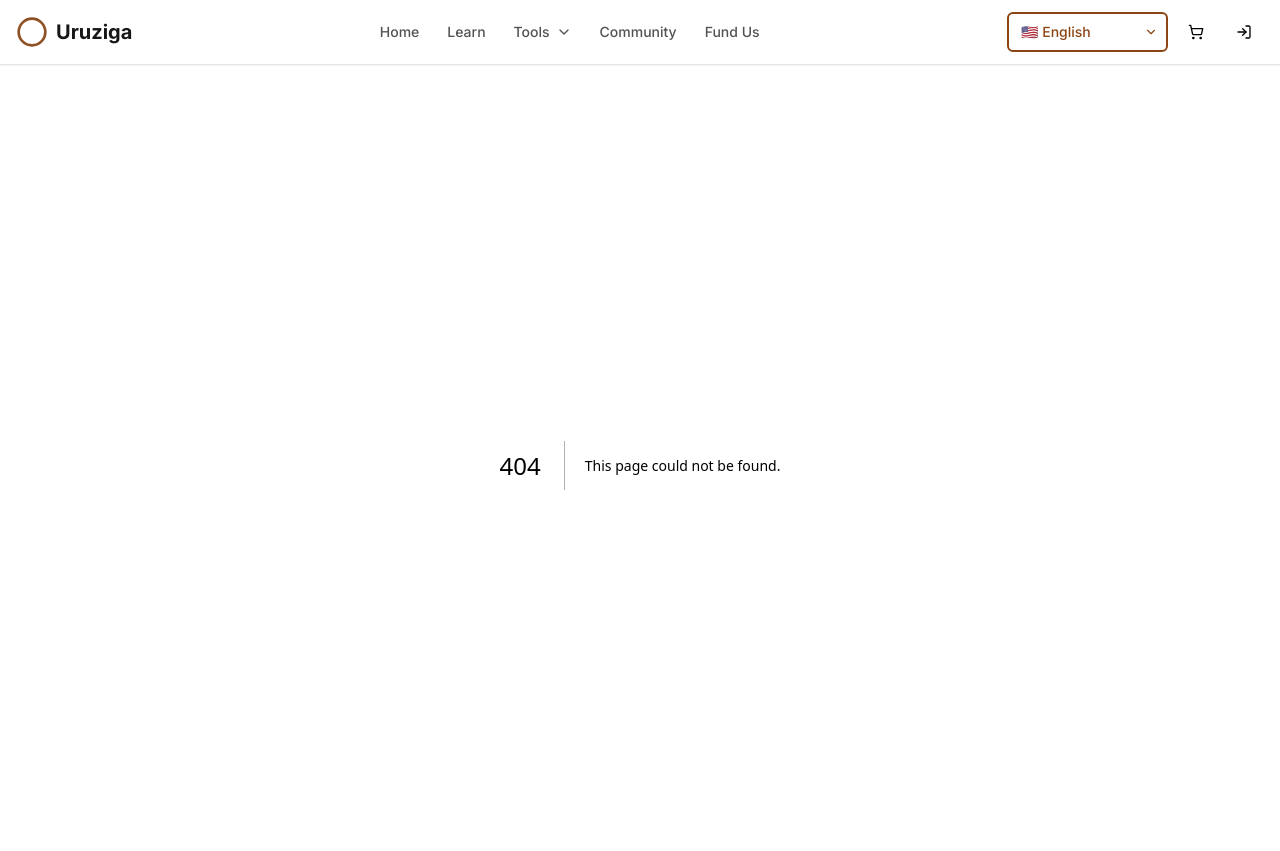
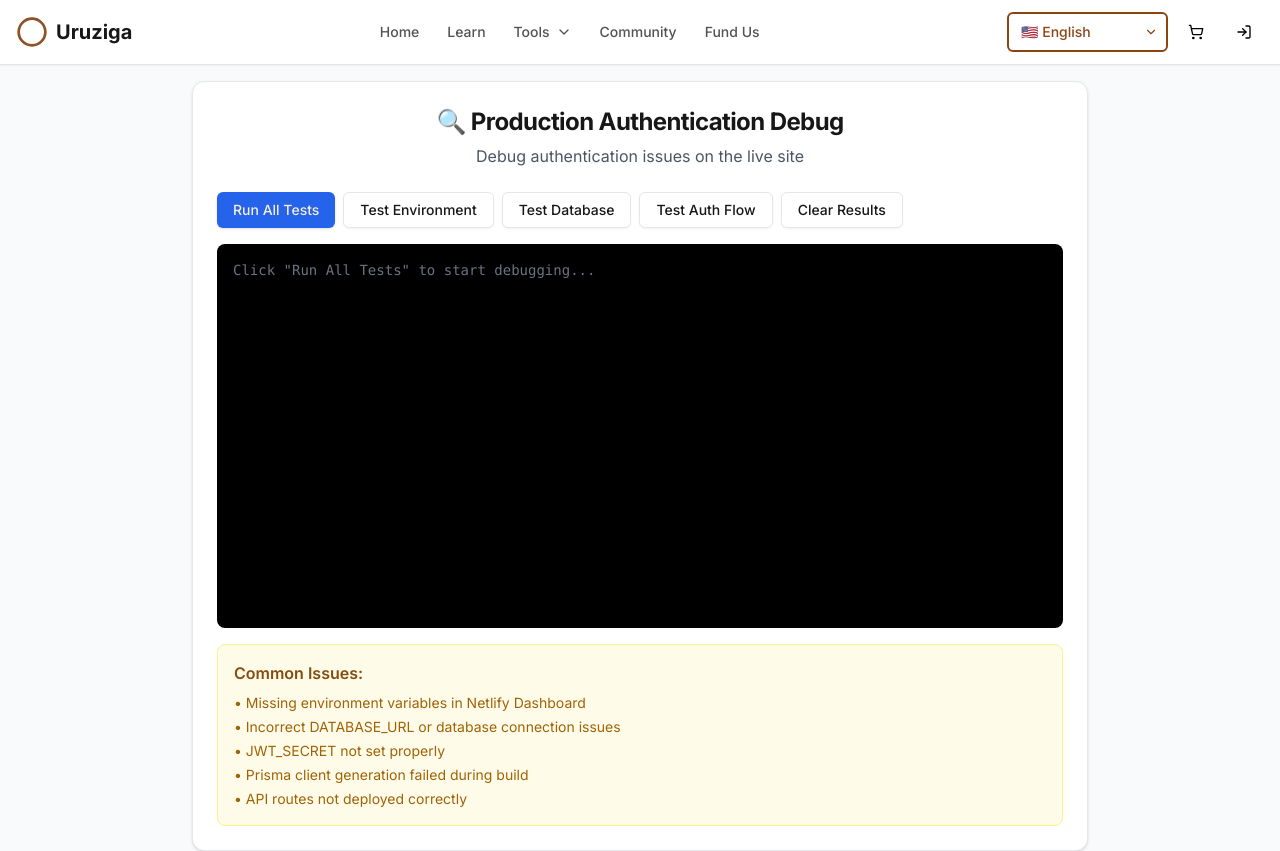
Before and after one commit to WaBuyange37/uru-ruziga, a Next.js app: page /debug-auth in a window 1280 px wide. Before the commit this address had no page. Shown: the top 851 px of the page. Built offline with nearby package versions, Linux system fonts and the light colour scheme; a web font is replaced by a local one.

Commit message:
Add production auth debug page

```diff
--- /dev/null
+++ b/app/debug-auth/page.tsx
@@ -0,0 +1,211 @@
+"use client"
+
+import { useState } from 'react'
+import { Button } from "@/components/ui/button"
+import { Card, CardContent, CardHeader, CardTitle } from "@/components/ui/card"
+
+export default function AuthDebugPage() {
+  const [results, setResults] = useState<string[]>([])
+  const [loading, setLoading] = useState(false)
+
+  const addResult = (message: string) => {
+    setResults(prev => [...prev, `${new Date().toLocaleTimeString()}: ${message}`])
+  }
+
+  const testRegistration = async () => {
+    addResult('🔍 Testing Registration...')
+
+    try {
+      const testUser = {
+        fullName: 'Debug Test User',
+        username: `debuguser${Date.now()}`,
+        email: `debug${Date.now()}@example.com`,
+        password: 'debugpass123'
+      }
+
+      const response = await fetch('/api/auth/register', {
+        method: 'POST',
+        headers: {
+          'Content-Type': 'application/json',
+        },
+        body: JSON.stringify(testUser)
+      })
+
+      addResult(`Register Status: ${response.status}`)
+
+      const text = await response.text()
+      addResult(`Register Response: ${text}`)
+
+      if (response.ok) {
+        const data = JSON.parse(text)
+        addResult('✅ Registration successful!')
+
+        // Test login immediately
+        const loginResponse = await fetch('/api/auth/login', {
+          method: 'POST',
+          headers: {
+            'Content-Type': 'application/json',
+          },
+          body: JSON.stringify({
+            identifier: testUser.email,
+            password: testUser.password
+          })
+        })
+
+        addResult(`Login Status: ${loginResponse.status}`)
+        const loginText = await loginResponse.text()
+        addResult(`Login Response: ${loginText}`)
+
+        if (loginResponse.ok) {
+          addResult('✅ Login successful!')
+        } else {
+          addResult('❌ Login failed!')
+        }
+      } else {
+        addResult('❌ Registration failed!')
+      }
+
+    } catch (error: any) {
+      addResult(`❌ Error: ${error.message}`)
+    }
+  }
+
+  const testDatabaseConnection = async () => {
+    addResult('🔍 Testing Database Connection...')
+
+    try {
+      const response = await fetch('/api/debug/auth')
+      addResult(`DB Status: ${response.status}`)
+
+      const text = await response.text()
+      addResult(`DB Response: ${text}`)
+
+    } catch (error: any) {
+      addResult(`❌ DB Error: ${error.message}`)
+    }
+  }
+
+  const testEnvironment = async () => {
+    addResult('🔍 Testing Environment...')
+
+    // Test empty login request to see if API is working
+    try {
+      const response = await fetch('/api/auth/login', {
+        method: 'POST',
+        headers: {
+          'Content-Type': 'application/json',
+        },
+        body: JSON.stringify({})
+      })
+
+      addResult(`Empty Login Status: ${response.status}`)
+
+      if (response.status === 400) {
+        addResult('✅ API route accessible')
+      } else if (response.status === 500) {
+        addResult('❌ Server error - check environment variables')
+        const text = await response.text()
+        addResult(`Error: ${text}`)
+      }
+
+    } catch (error: any) {
+      addResult(`❌ API Error: ${error.message}`)
+    }
+  }
+
+  const runAllTests = async () => {
+    setLoading(true)
+    setResults([])
+
+    addResult('🚀 Starting Production Auth Debug...')
+
+    await testEnvironment()
+    await testDatabaseConnection()
+    await testRegistration()
+
+    addResult('✅ Debug complete!')
+    setLoading(false)
+  }
+
+  const clearResults = () => {
+    setResults([])
+  }
+
+  return (
+    <div className="min-h-screen bg-gray-50 p-4">
+      <div className="max-w-4xl mx-auto">
+        <Card>
+          <CardHeader>
+            <CardTitle className="text-2xl font-bold text-center">
+              🔍 Production Authentication Debug
+            </CardTitle>
+            <p className="text-center text-gray-600">
+              Debug authentication issues on the live site
+            </p>
+          </CardHeader>
+          <CardContent className="space-y-4">
+            <div className="flex gap-2 flex-wrap">
+              <Button
+                onClick={runAllTests}
+                disabled={loading}
+                className="bg-blue-600 hover:bg-blue-700"
+              >
+                {loading ? 'Running Tests...' : 'Run All Tests'}
+              </Button>
+              <Button
+                onClick={testEnvironment}
+                disabled={loading}
+                variant="outline"
+              >
+                Test Environment
+              </Button>
+              <Button
+                onClick={testDatabaseConnection}
+                disabled={loading}
+                variant="outline"
+              >
+                Test Database
+              </Button>
+              <Button
+                onClick={testRegistration}
+                disabled={loading}
+                variant="outline"
+              >
+                Test Auth Flow
+              </Button>
+              <Button
+                onClick={clearResults}
+                variant="outline"
+              >
+                Clear Results
+              </Button>
+            </div>
+
+            <div className="bg-black text-green-400 p-4 rounded-lg font-mono text-sm h-96 overflow-y-auto">
+              {results.length === 0 ? (
+                <div className="text-gray-500">Click "Run All Tests" to start debugging...</div>
+              ) : (
+                results.map((result, index) => (
+                  <div key={index} className="mb-1">
+                    {result}
+                  </div>
+                ))
+              )}
+            </div>
+
+            <div className="bg-yellow-50 border border-yellow-200 p-4 rounded-lg">
+              <h3 className="font-semibold text-yellow-800 mb-2">Common Issues:</h3>
+              <ul className="text-sm text-yellow-700 space-y-1">
+                <li>• Missing environment variables in Netlify Dashboard</li>
+                <li>• Incorrect DATABASE_URL or database connection issues</li>
+                <li>• JWT_SECRET not set properly</li>
+                <li>• Prisma client generation failed during build</li>
+                <li>• API routes not deployed correctly</li>
+              </ul>
+            </div>
+          </CardContent>
+        </Card>
+      </div>
+    </div>
+  )
+}
```
